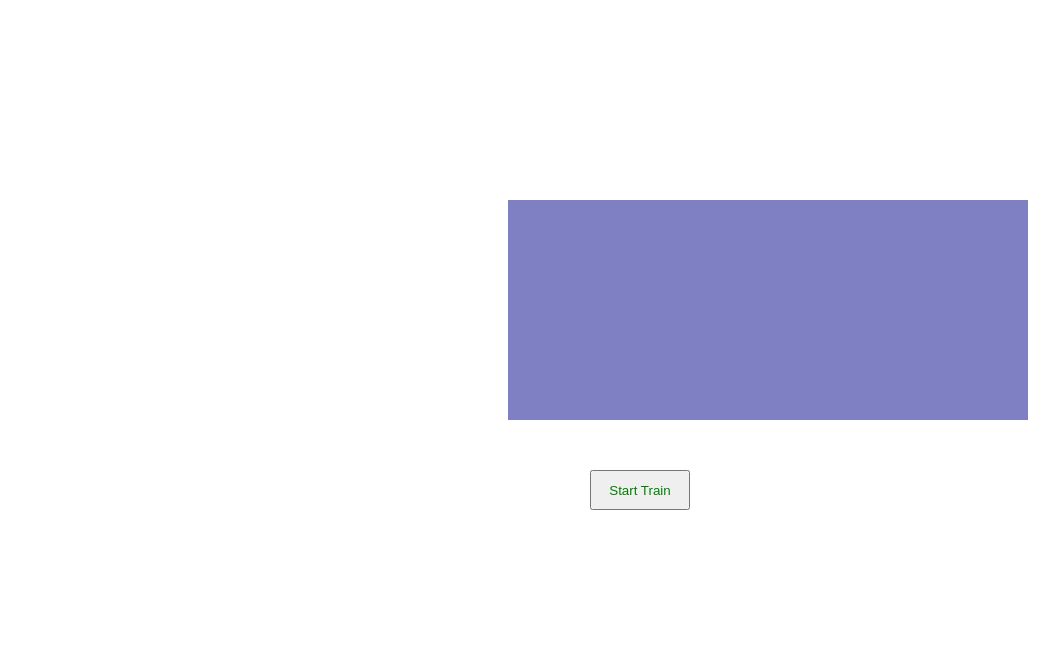
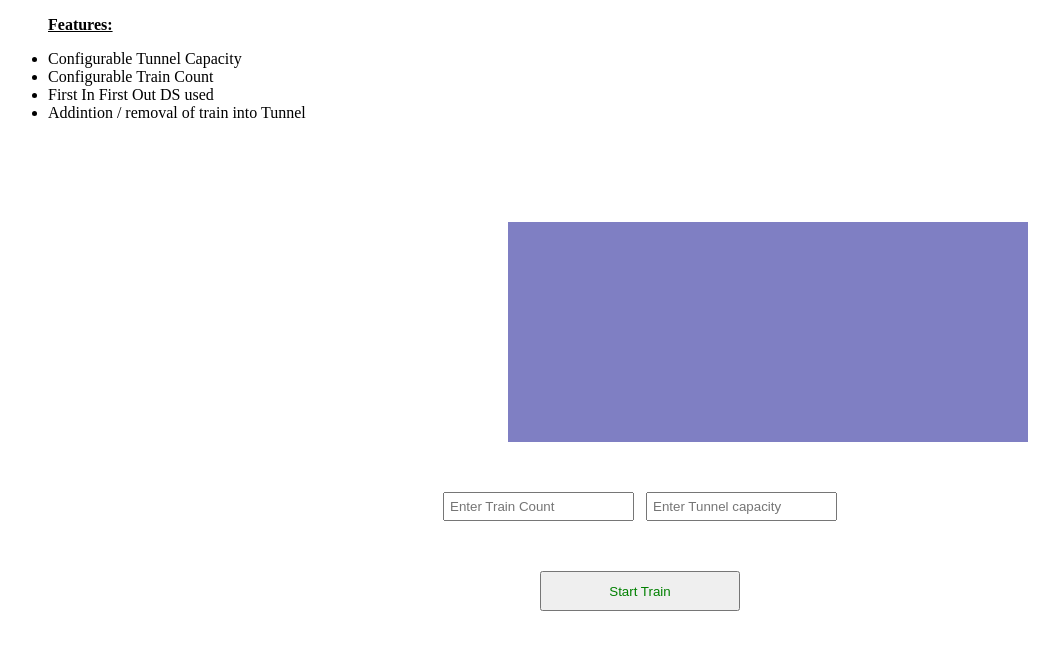
Before and after one commit to Pushp1992/train-tunnel-vanila, a website built with webpack: page index.html in a window 1280 px wide. Shown: the whole page, without its empty margins (0-1059 px from the left). Built offline with nearby package versions, Linux system fonts and the light colour scheme.

Commit message:
added congigurable input

```diff
--- a/index.html
+++ b/index.html
@@ -10,9 +10,22 @@
   </head>
   <body>
 
+    <ul>
+      <p><b><u>Features:</u></b></p>
+      <li>Configurable Tunnel Capacity</li>
+      <li>Configurable Train Count</li>
+      <li>First In First Out DS used</li>
+      <li>Addintion / removal of train into Tunnel</li>
+    </ul>
+
     <div id="tunnel"></div>
 
-    <div id="train-btn-div">
+    <div class="train-btn-div">
+      <input type="number" class="ipBtn" name="train count" id="trainCount" placeholder="Enter Train Count"/> &nbsp; &nbsp;
+      <input type="number" class="ipBtn" name="tunnel capacity" id="tunnelcapacity" placeholder="Enter Tunnel capacity"/>
+    </div>
+
+    <div class="train-btn-div">
       <button id="startBtn" name="start train" onclick="startTrain(event)">Start Train</button>
     </div>
 
--- a/src/index.css
+++ b/src/index.css
@@ -3,14 +3,14 @@
     height: 100px;
     padding: 60px;
     margin-left: 500px;
-    margin-top: 200px;
+    margin-top: 100px;
     display: flex;
     justify-content: center;
     align-items: center;
     background-color: rgb(127, 127, 195);
 }
 
-#train-btn-div {
+.train-btn-div {
     display: flex;
     justify-content: center;
     align-items: center;
@@ -18,9 +18,13 @@
 }
 
 #startBtn {
-    width: 100px;
+    width: 200px;
     height: 40px;
     color: green;
+}
+
+.ipBtn {
+    padding: 5px;
 }
 
 /* dynamic div style */
--- a/src/index.js
+++ b/src/index.js
@@ -6,12 +6,15 @@
 let startTrain = function (event) {
     event.preventDefault();
 
+    let enteredTrainCount = parseInt(document.getElementById("trainCount").value);
+    let enteredTunnelCapacity = parseInt(document.getElementById("tunnelcapacity").value);
+
     /**
  * Generate dynamic div (TRAIN) conditionally
  */
     let tunnelCapacity = [];
 
-    for (let trainCount = 1; trainCount <= 10; trainCount++) {
+    for (let trainCount = 1; trainCount <= enteredTrainCount; trainCount++) {
 
         /** Condition for play button */
         // var btn = document.getElementById('startBtn');
@@ -21,7 +24,7 @@ let startTrain = function (event) {
         // }
 
         setTimeout(() => {
-            if (tunnelCapacity.length < 3) {
+            if (tunnelCapacity.length < enteredTunnelCapacity) {
                 tunnelCapacity.unshift(trainCount);
                 addTrain(tunnelCapacity);
             } else {
@@ -54,6 +57,6 @@ let startTrain = function (event) {
         console.log("trainClass", trainList)
     }
 
-
-
+    document.getElementById("trainCount").value = "" ;
+    document.getElementById("tunnelcapacity").value = "";
 }
```
